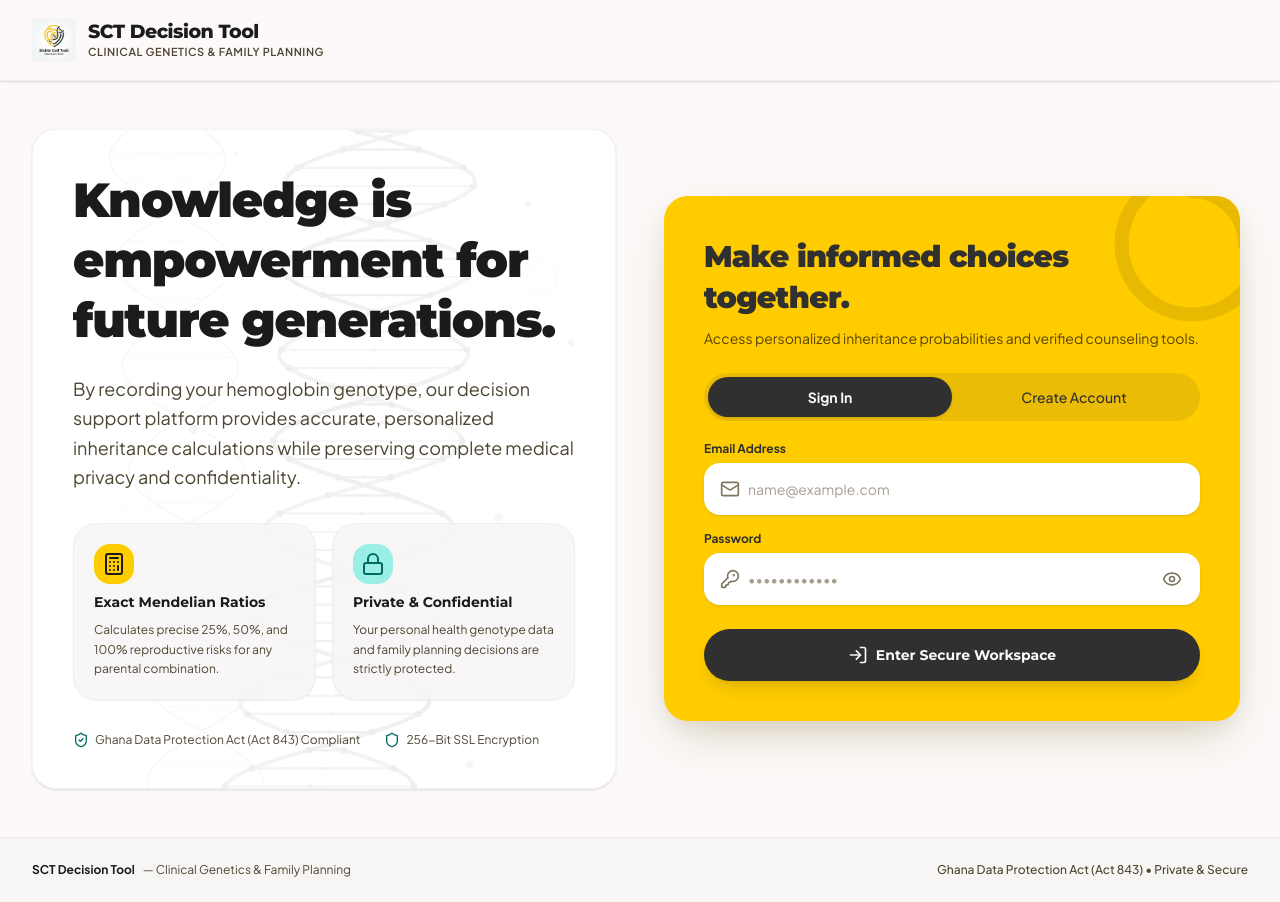
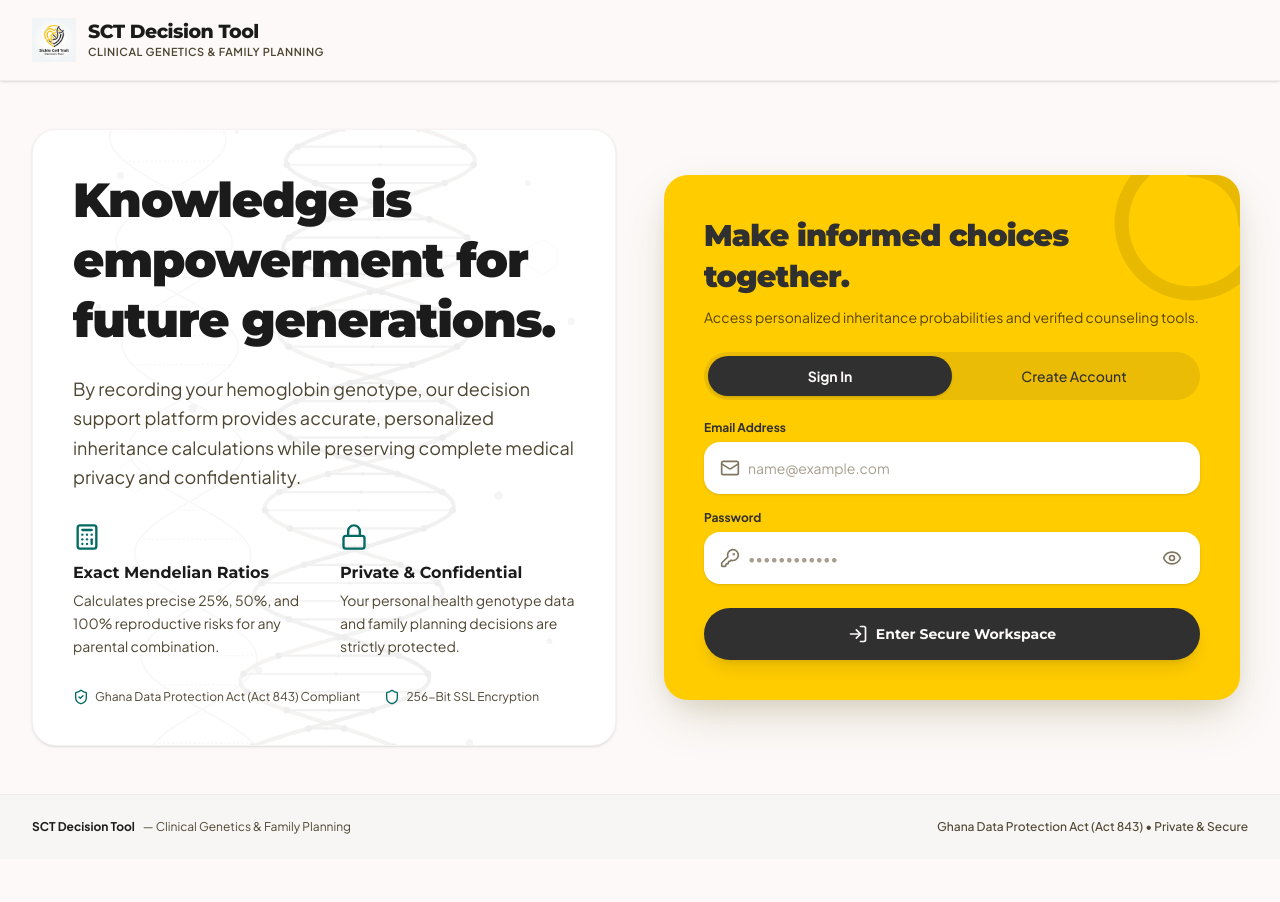
Before and after one commit to Latif-19/sickle-cell-app, a React (Vite) app in the folder frontend/: page / in a window 1280 px wide. After the commit the page ends 859 px from the top, so only its background shows below. Built offline with nearby package versions, Linux system fonts and the light colour scheme; no server answers.

Commit message:
Update feature items UI on landing page: remove card bounding boxes and style directly over DNA watermark

```diff
--- a/frontend/src/components/stitch/StitchAuthScreen.tsx
+++ b/frontend/src/components/stitch/StitchAuthScreen.tsx
@@ -201,26 +201,26 @@ export const StitchAuthScreen: React.FC<StitchAuthScreenProps> = ({ onSuccess })
             By recording your hemoglobin genotype, our decision support platform provides accurate, personalized inheritance calculations while preserving complete medical privacy and confidentiality.
           </p>
 
-          {/* Value Props Grid */}
-          <div className="grid grid-cols-1 sm:grid-cols-2 gap-4 pt-2">
-            <div className="bg-surface-container-low/70 backdrop-blur-xs p-5 rounded-3xl border border-surface-variant/40 shadow-xs flex flex-col gap-2">
-              <div className="w-10 h-10 rounded-2xl bg-primary-container text-on-surface flex items-center justify-center font-bold">
-                <Icon name="calculate" className="w-6 h-6 text-on-surface" size={24} />
+          {/* Value Props */}
+          <div className="grid grid-cols-1 sm:grid-cols-2 gap-y-6 gap-x-8 pt-2">
+            <div className="flex flex-col gap-2.5">
+              <Icon name="calculate" className="w-7 h-7 text-secondary shrink-0" size={28} />
+              <div className="flex flex-col gap-1">
+                <h4 className="font-headline-sm text-sm sm:text-base font-bold text-on-surface">Exact Mendelian Ratios</h4>
+                <p className="font-body-sm text-xs sm:text-sm text-on-surface-variant leading-relaxed">
+                  Calculates precise 25%, 50%, and 100% reproductive risks for any parental combination.
+                </p>
               </div>
-              <h4 className="font-headline-sm text-sm font-bold text-on-surface">Exact Mendelian Ratios</h4>
-              <p className="font-body-sm text-xs text-on-surface-variant leading-relaxed">
-                Calculates precise 25%, 50%, and 100% reproductive risks for any parental combination.
-              </p>
             </div>
 
-            <div className="bg-surface-container-low/70 backdrop-blur-xs p-5 rounded-3xl border border-surface-variant/40 shadow-xs flex flex-col gap-2">
-              <div className="w-10 h-10 rounded-2xl bg-secondary-container text-secondary flex items-center justify-center font-bold">
-                <Icon name="lock" className="w-6 h-6 text-secondary" size={24} />
+            <div className="flex flex-col gap-2.5">
+              <Icon name="lock" className="w-7 h-7 text-secondary shrink-0" size={28} />
+              <div className="flex flex-col gap-1">
+                <h4 className="font-headline-sm text-sm sm:text-base font-bold text-on-surface">Private & Confidential</h4>
+                <p className="font-body-sm text-xs sm:text-sm text-on-surface-variant leading-relaxed">
+                  Your personal health genotype data and family planning decisions are strictly protected.
+                </p>
               </div>
-              <h4 className="font-headline-sm text-sm font-bold text-on-surface">Private & Confidential</h4>
-              <p className="font-body-sm text-xs text-on-surface-variant leading-relaxed">
-                Your personal health genotype data and family planning decisions are strictly protected.
-              </p>
             </div>
           </div>
 
```
